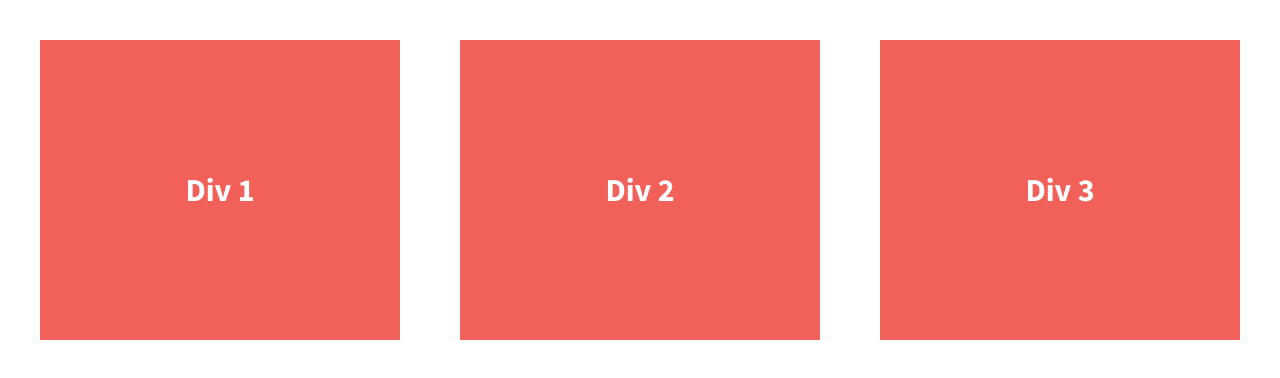
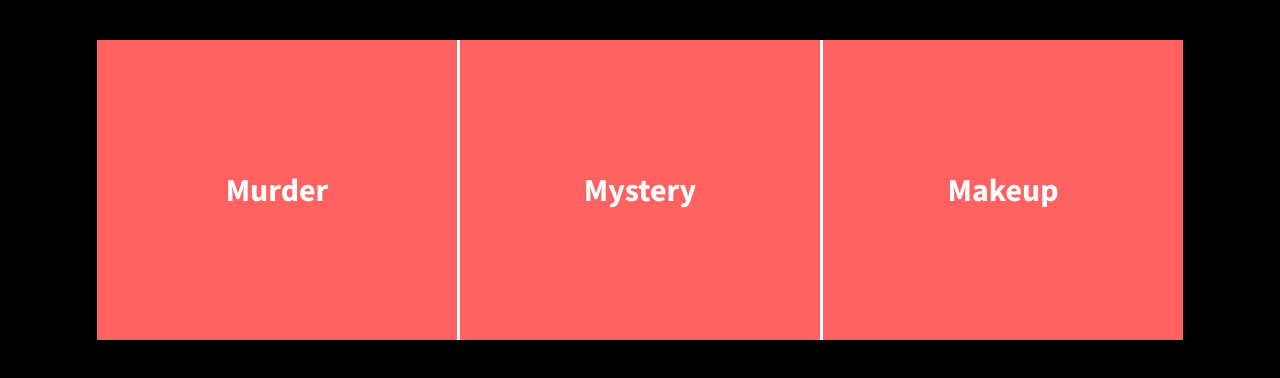
Before and after one commit to senwithers/flex-box-divs, a plain HTML site: page index.html in a window 1280 px wide. Drawn offline with nearby package versions, Linux system fonts and the light colour scheme.

Commit message:
Changed colors and borders

```diff
--- a/css/main.css
+++ b/css/main.css
@@ -97,7 +97,7 @@ textarea {
 
 
 html {
-  background-color: #fff;
+  background-color: #000000;
   height: 100%;
 }
 
@@ -112,7 +112,7 @@ body {
   /*add display:flex and set justify-content to space-between*/
   font-weight: 700;
   display:flex;
-  justify-content: space-between;
+  justify-content: center;
 }
 
 .div-1, .div-2, .div-3 {
@@ -120,13 +120,22 @@ body {
   color: #fff;
   line-height: 1.5em;
   font-size: 1.6em;
-  background-color: #f16059;
+  background-color: #ff6260;
   height: 300px;
   display:flex;
   width: 30%;
   justify-content: center;
   align-items: center;
 }
+
+.div-1 {
+    border-right: 3px solid #fff;
+}
+
+.div-2 {
+    border-right: 3px solid #fff;
+}
+
 
 
 
--- a/index.html
+++ b/index.html
@@ -23,13 +23,13 @@
 
         <section class="wrapper">
             <div class="div-1">
-                Div 1
+                Murder
             </div>
             <div class="div-2">
-                Div 2
+                Mystery
             </div>
             <div class="div-3">
-                Div 3
+                Makeup
             </div>
         </section>
 
```
